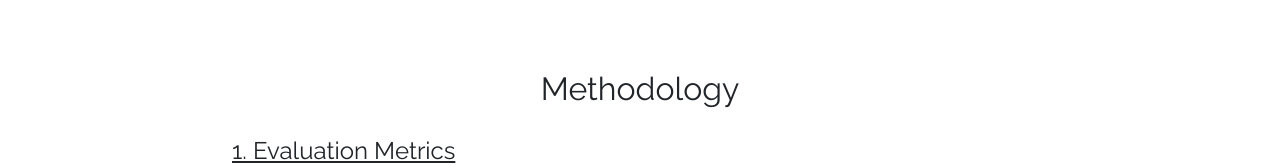
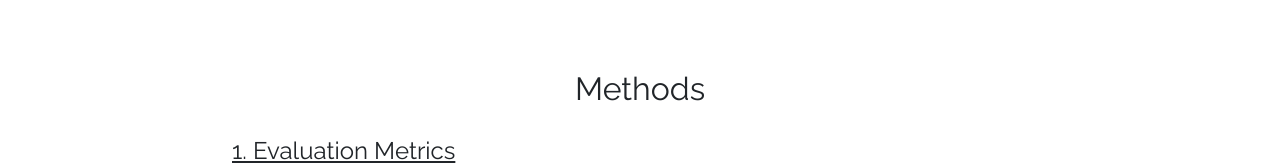
Before and after one commit to JananShaikh/Website, a plain HTML site: page fardoza.html in a window 1280 px wide. Shown: the part 467-632 px from the top of the page. Drawn offline with nearby package versions, Linux system fonts and the light colour scheme; some packages are replaced by stand-ins of ours.

Commit message:
finalised- ready for submission

```diff
--- a/fardoza.html
+++ b/fardoza.html
@@ -106,7 +106,7 @@
 <section id="methodology" class="methodology">
   <div class="container">
       <div class="methodology-description">
-          <h2>Methodology</h2>
+          <h2>Methods</h2>
 
           <h4>1. Evaluation Metrics</h4>
           <h5>Word Error Rate</h5>
```
